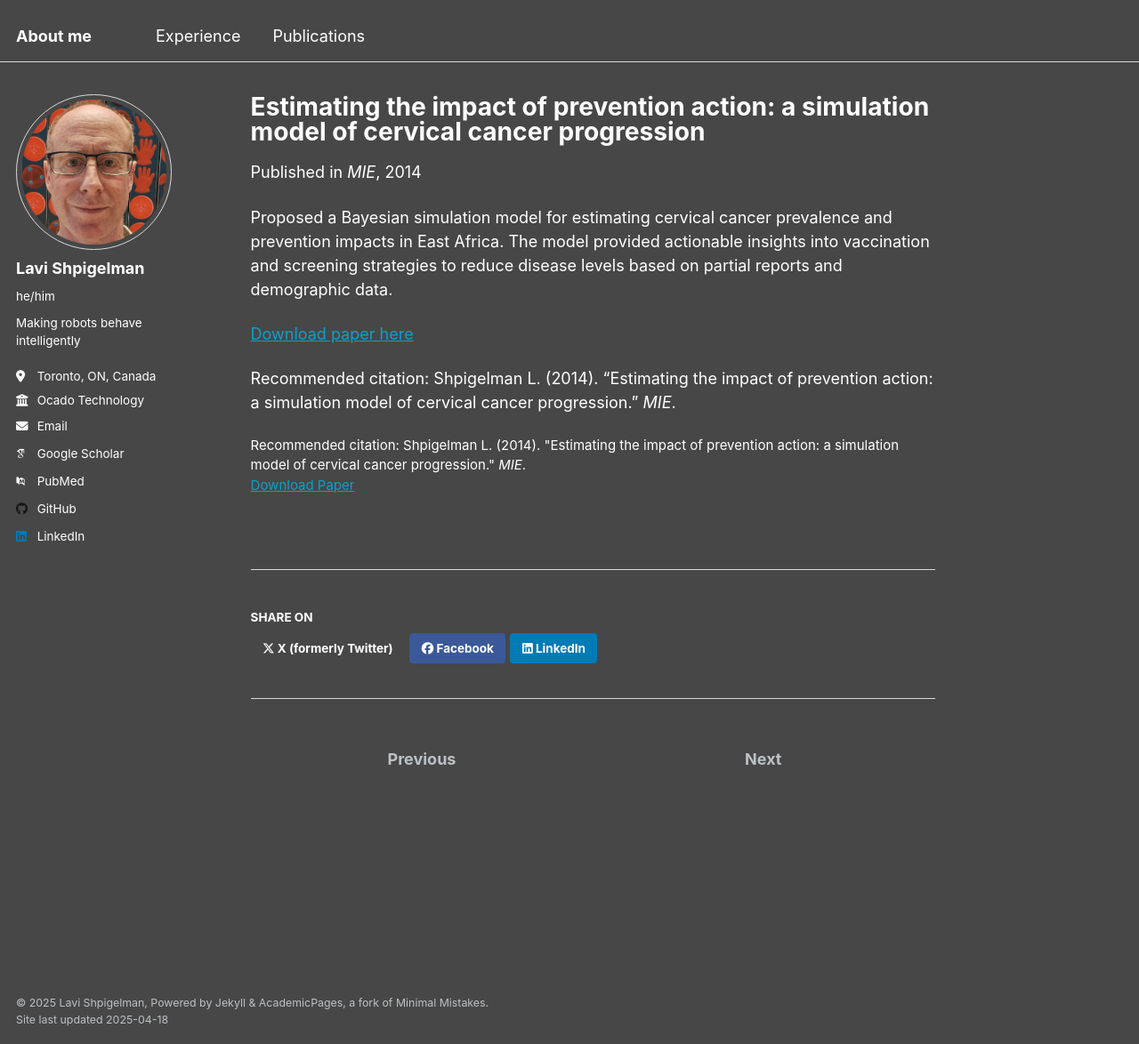
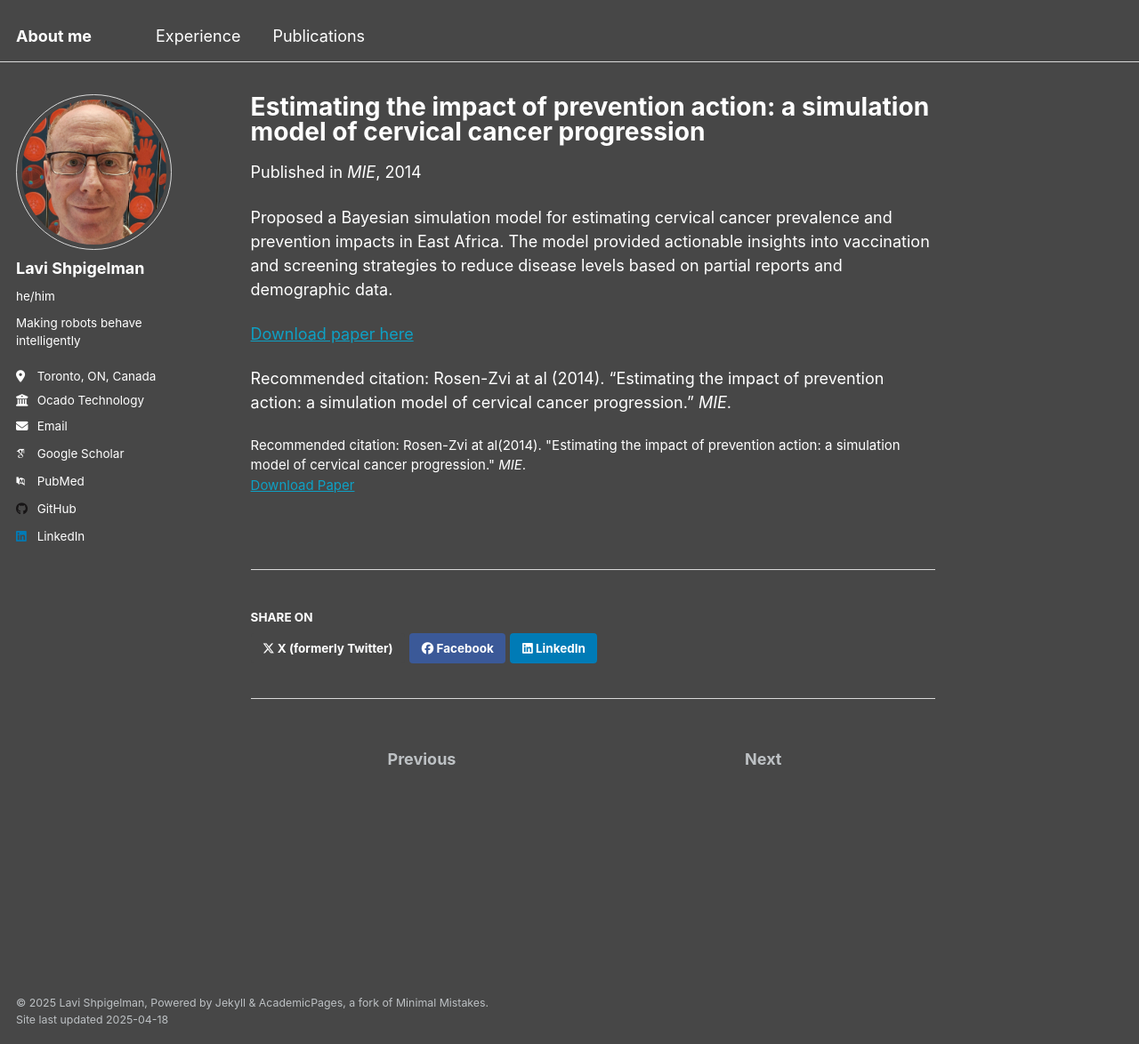
Before and after one commit to shpigi/shpigi.github.io, a Jekyll site: the page built from _publications/2014-01-01-cervical-cancer-simulation.md, in a window 1280 px wide and 1174 px high. Shown: the whole window at 89% size. Built offline with Jekyll 4.4.1, drawn with Linux system fonts in a browser that asks for light colours; some web fonts are replaced.

Commit message:
correct suggested citations citation

```diff
--- a/_publications/2014-01-01-cervical-cancer-simulation.md
+++ b/_publications/2014-01-01-cervical-cancer-simulation.md
@@ -5,12 +5,12 @@ permalink: /publication/2014-01-01-cervical-cancer-simulation
 excerpt: 'Proposed a Bayesian simulation model for estimating cervical cancer prevalence and prevention impacts in East Africa. The model provided actionable insights into vaccination and screening strategies to reduce disease levels based on partial reports and demographic data.'
 date: 2014-01-01
 venue: 'MIE'
-paperurl: 'https://www.sciencedirect.com/science/article/pii/S1386505614000054'
-citation: 'Shpigelman L. (2014). &quot;Estimating the impact of prevention action: a simulation model of cervical cancer progression.&quot; <i>MIE</i>.'
+paperurl: 'https://ebooks.iospress.nl/publication/37494'
+citation: 'Rosen-Zvi at al(2014). &quot;Estimating the impact of prevention action: a simulation model of cervical cancer progression.&quot; <i>MIE</i>.'
 category: 'manuscripts'
 ---
 Proposed a Bayesian simulation model for estimating cervical cancer prevalence and prevention impacts in East Africa. The model provided actionable insights into vaccination and screening strategies to reduce disease levels based on partial reports and demographic data.
 
-[Download paper here](https://www.sciencedirect.com/science/article/pii/S1386505614000054)
+[Download paper here](https://ebooks.iospress.nl/publication/37494)
 
-Recommended citation: Shpigelman L. (2014). "Estimating the impact of prevention action: a simulation model of cervical cancer progression." <i>MIE</i>.
+Recommended citation: Rosen-Zvi at al (2014). "Estimating the impact of prevention action: a simulation model of cervical cancer progression." <i>MIE</i>.
```
Also changed, not shown: _publications/2011-01-01-smarter-log-analysis.md (+2 -2 lines), _publications/2012-01-01-bold-signals-eeg.md (+2 -2 lines), _publications/2016-08-01-brain-network-clustering.md (+3 -3 lines), _publications/2023-04-23-decoding-human-spontaneous-spiking.md (+2 -2 lines).
